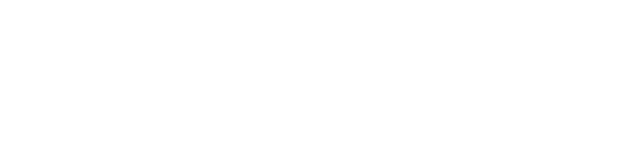
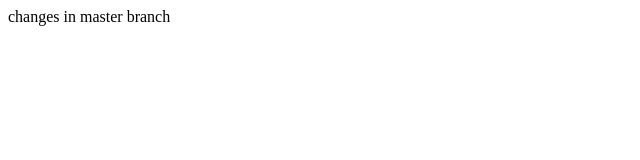
Before and after one commit to Nitinsanap990/Project, a plain HTML site: page index.html in a window 1280 px wide. Shown: the whole page, without its empty margins (0-640 px from the left). Drawn offline with Linux system fonts and the light colour scheme.

Commit message:
master branch is stable and doesn’t test new features

```diff
--- a/index.html
+++ b/index.html
@@ -10,5 +10,8 @@
     <div class="main__content">
 
     </div>
+    <div class="chages-2">
+        changes in master branch
+    </div>
 </body>
 </html>
```
Also changed, not shown: dir3/sample.txt (added).
